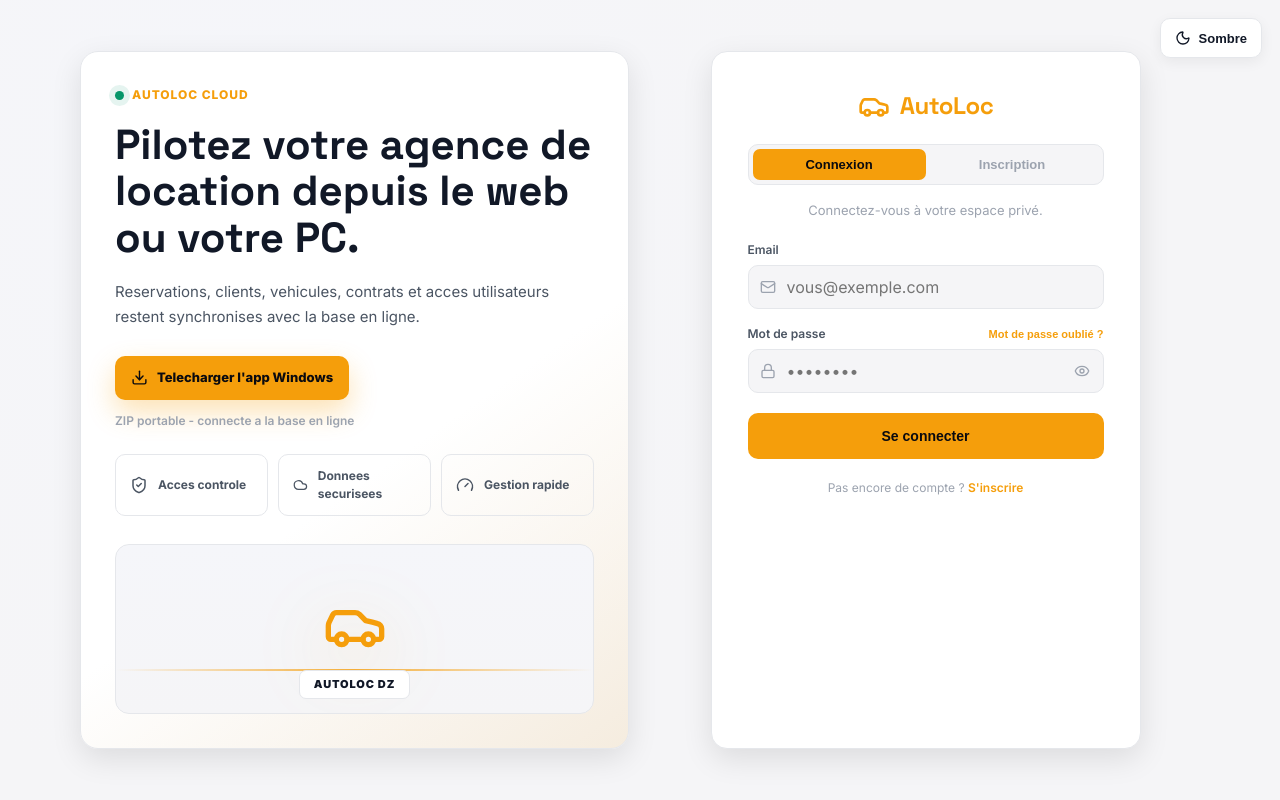
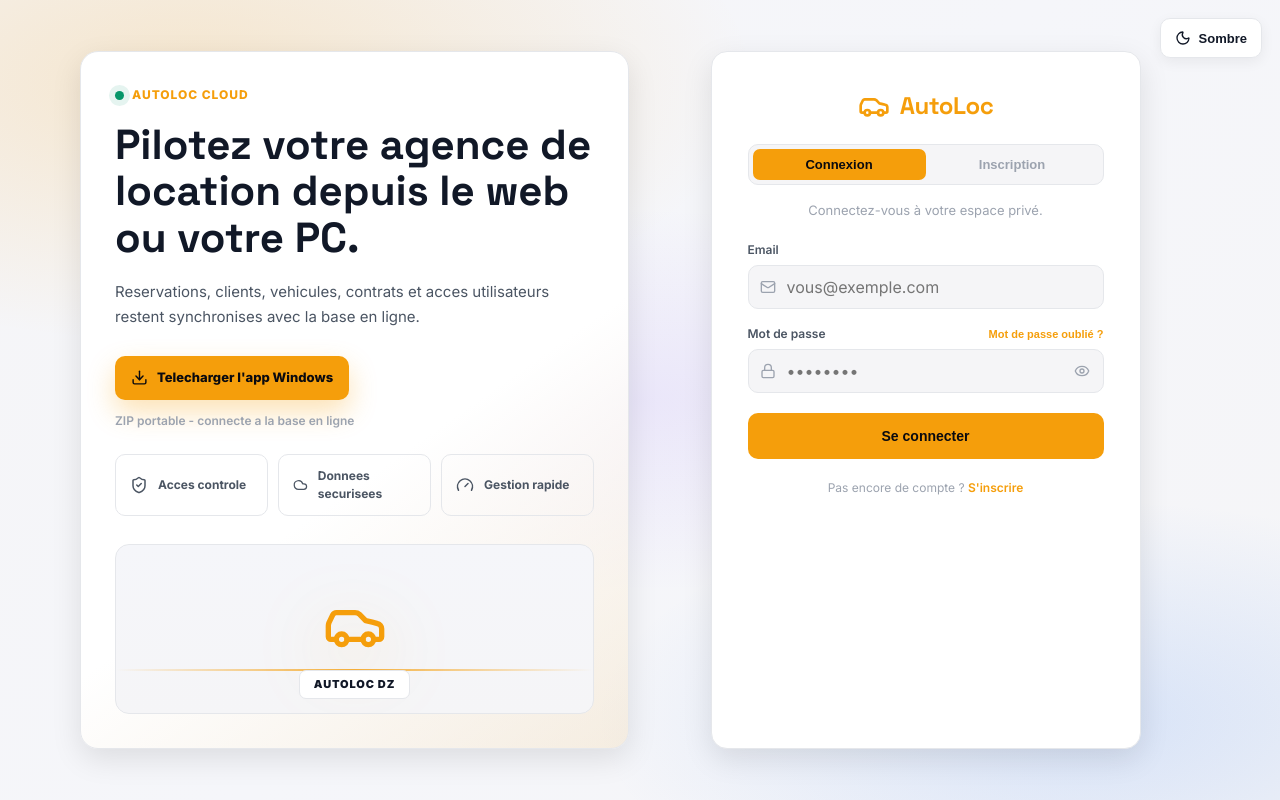
Before and after one commit to islam-ch001/autoloc, a React (Vite) app: page /login in a window 1280 px wide. Built offline with nearby package versions, Linux system fonts and the light colour scheme; no server answers.

Commit message:
feat(login): degrade multi-couleurs attirant en arriere-plan (orange/bleu/violet)

```diff
--- a/src/index.css
+++ b/src/index.css
@@ -965,9 +965,9 @@
     padding: 0 !important;
     align-items: start !important;
     place-items: start stretch !important;
-    background: var(--bg) !important;
     overflow: visible !important;     /* le scroll se fait au niveau body */
     display: block !important;        /* simplifier : block scrollable */
+    /* On garde le dégradé du desktop, pas de background plat */
   }
 
   .login-stage {
--- a/src/pages/Login.jsx
+++ b/src/pages/Login.jsx
@@ -399,7 +399,20 @@
 }
 
 const styles = {
-  shell: { minHeight: '100vh', background: 'radial-gradient(circle at 18% 18%, var(--surface-2) 0%, var(--bg) 52%)', display: 'grid', placeItems: 'center', padding: 'clamp(10px, 3vw, 20px)', position: 'relative', overflowY: 'auto' },
+  shell: {
+    minHeight: '100vh',
+    background: `
+      radial-gradient(ellipse 80% 60% at 15% 10%, rgba(245,158,11,0.18) 0%, transparent 55%),
+      radial-gradient(ellipse 70% 50% at 85% 90%, rgba(59,130,246,0.16) 0%, transparent 55%),
+      radial-gradient(ellipse 60% 40% at 50% 50%, rgba(139,92,246,0.10) 0%, transparent 60%),
+      linear-gradient(135deg, var(--bg) 0%, var(--surface-2) 50%, var(--bg) 100%)
+    `,
+    display: 'grid',
+    placeItems: 'center',
+    padding: 'clamp(10px, 3vw, 20px)',
+    position: 'relative',
+    overflowY: 'auto',
+  },
   themeButton: {
     position: 'fixed',
     top: 18,
```
